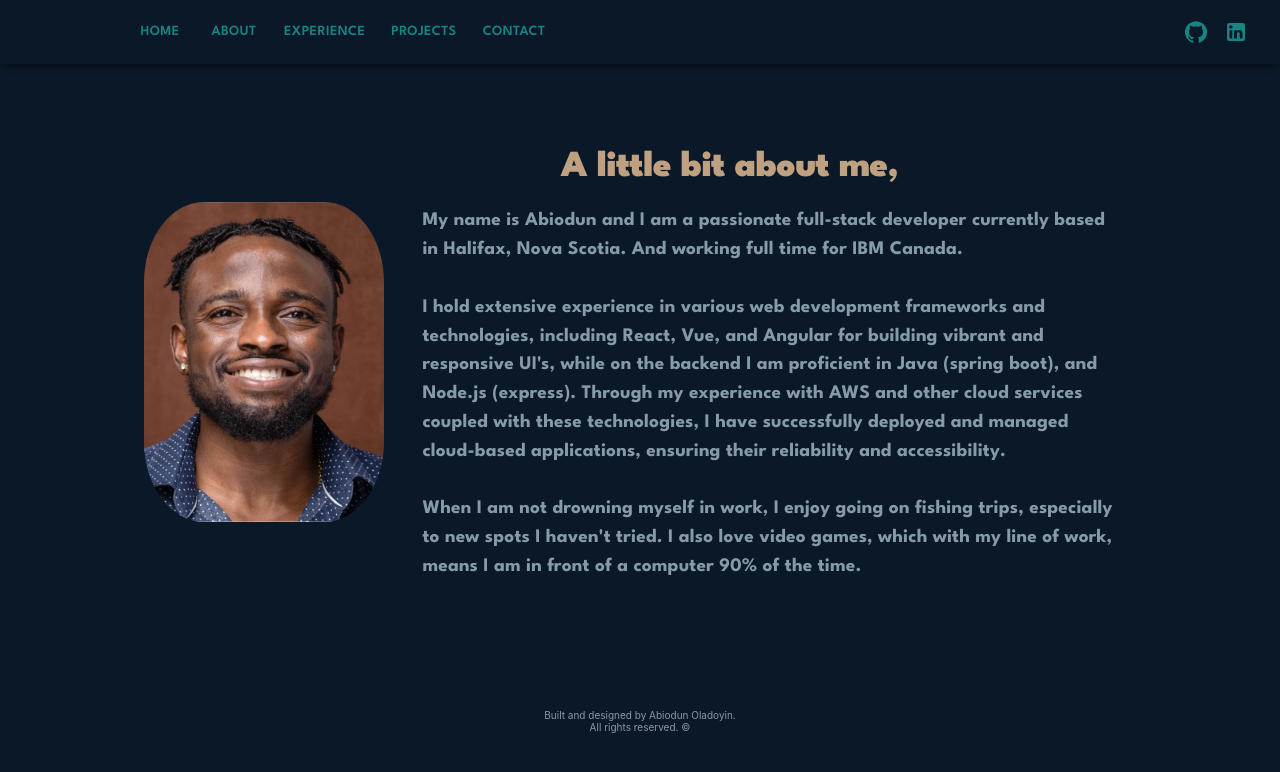
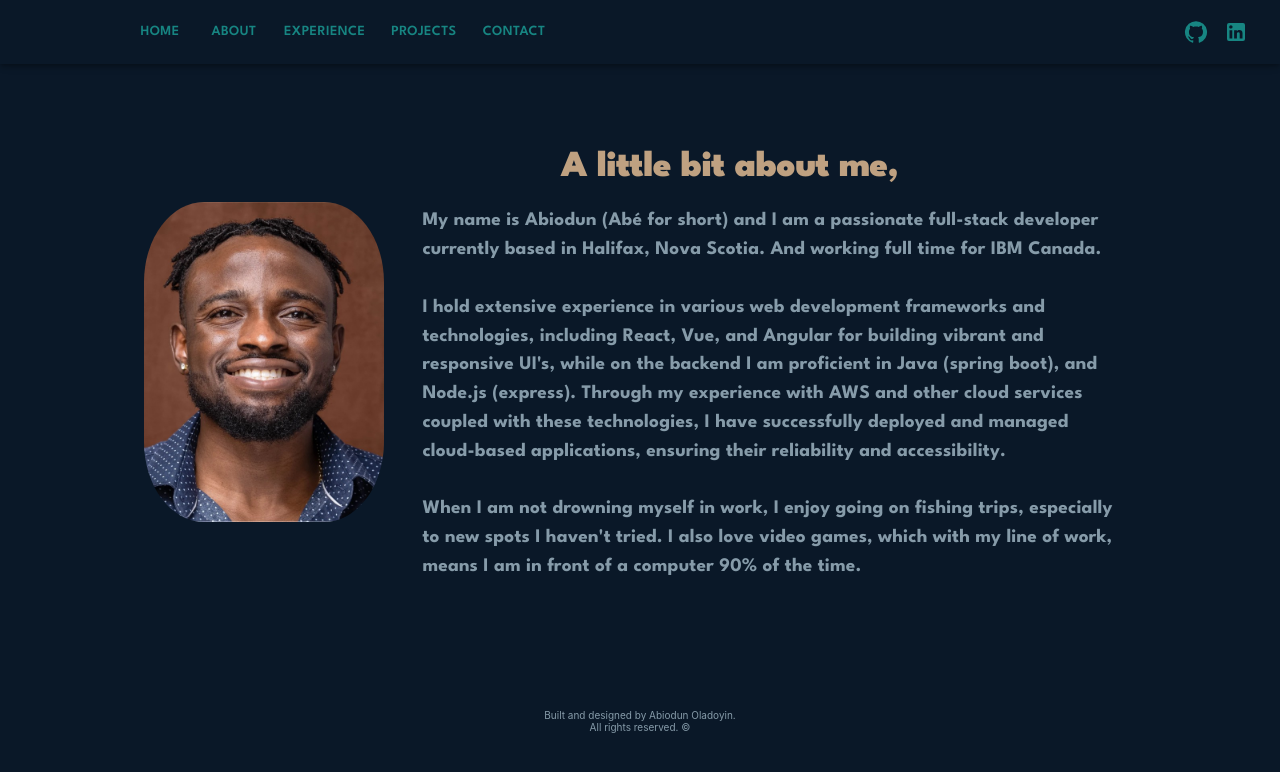
Before and after one commit to UnbenchDaKench/portfolio, a React (Create React App) app: page /About in a window 1280 px wide. Shown: the top 772 px of the page. Built offline with nearby package versions, Linux system fonts and the light colour scheme.

Commit message:
spelling

```diff
--- a/src/pages/about/About.js
+++ b/src/pages/about/About.js
@@ -73,7 +73,7 @@ function About({ handleHomePage }) {
           margin: "auto"
         }}
         >
-          My name is Abiodun and I am a passionate full-stack developer currently based in Halifax, Nova Scotia. And working full time for IBM Canada.
+          My name is Abiodun (Abé for short) and I am a passionate full-stack developer currently based in Halifax, Nova Scotia. And working full time for IBM Canada.
           <br/>
           <br/>
           I hold extensive experience in various web development frameworks and technologies,
```
